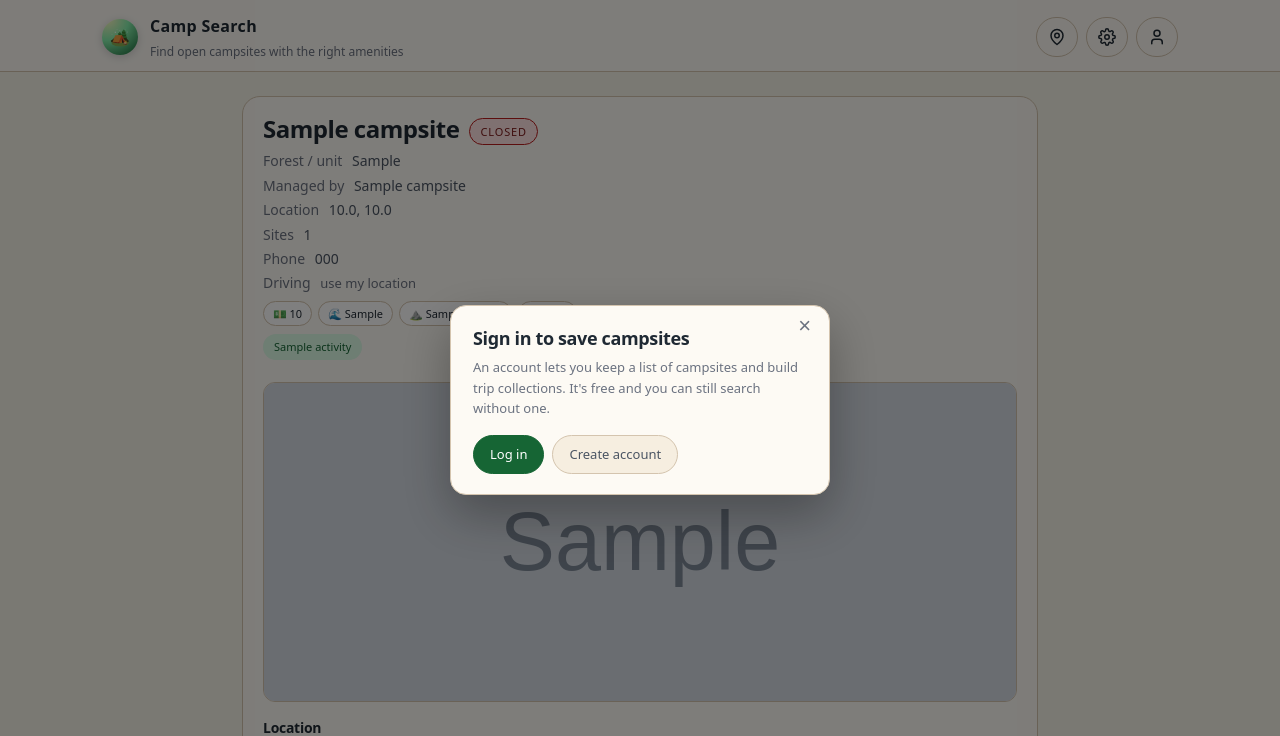
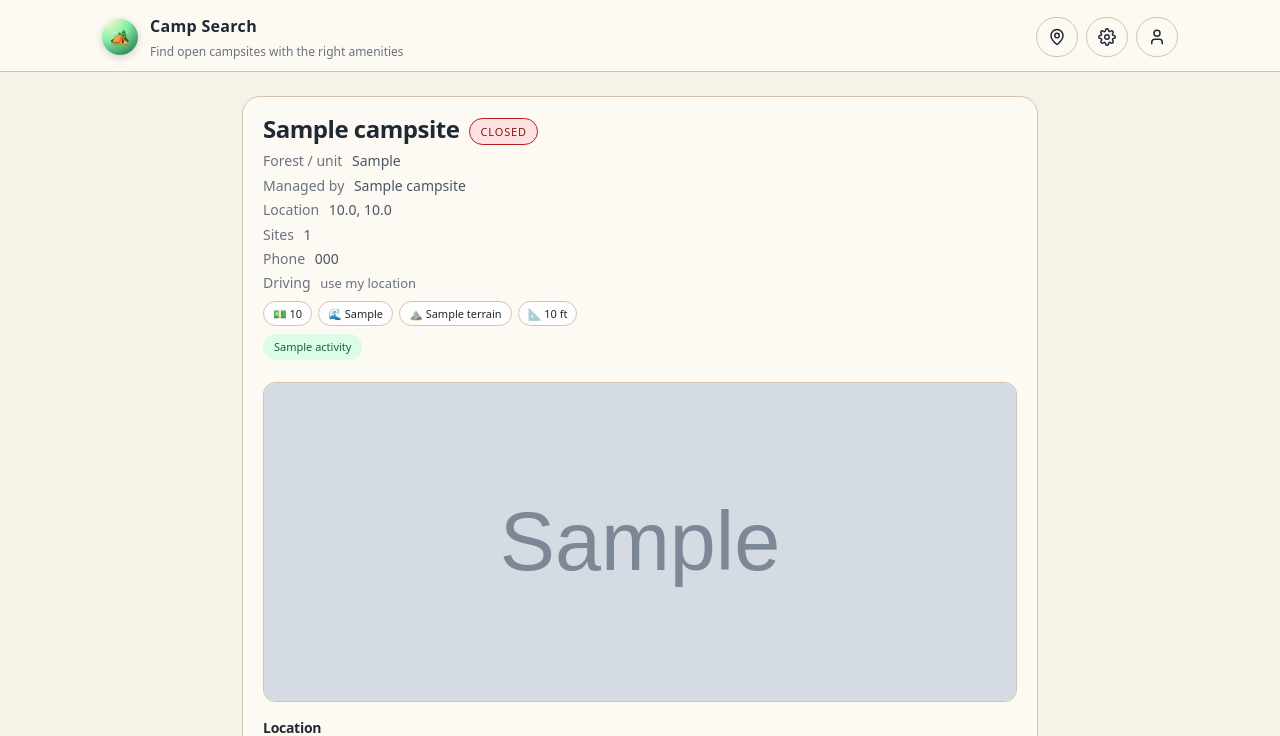
Before and after one commit to arrowboy47/campSearch, a Flask app: page /campsite/1 in a window 1280 px wide. Shown: the top 736 px of the page. Run offline with Flask 3, Linux system fonts and the light colour scheme; grey boxes marked "Sample" are stand-in pictures; a database or web service that is not in the repository returns one stand-in record (values such as "Sample title"); data that the repository does not hold is empty; some libraries are stand-ins or nearby versions; grey boxes are pictures that could not be loaded.

Commit message:
Fix auth-gate modal showing on campsite page load
The .auth-gate { display: flex } rule beat the UA [hidden] { display: none }
rule, so the anonymous sign-in modal rendered on every campsite page load for
logged-out visitors instead of only after a [data-auth-gate] click. Its close
handlers (which re-set gate.hidden = true) also could not dismiss it, and body
scroll stayed locked. Add a global [hidden] { display: none !important } reset
so the hidden attribute always wins over class display rules.

```diff
--- a/static/styles.css
+++ b/static/styles.css
@@ -63,6 +63,13 @@
 
 * {
   box-sizing: border-box;
+}
+
+/* The `hidden` attribute must always win, even over class rules that set a
+   `display` (e.g. `.auth-gate { display: flex }`). Without this, an element
+   like the "sign in to save" modal renders on page load despite `hidden`. */
+[hidden] {
+  display: none !important;
 }
 
 html,
```
